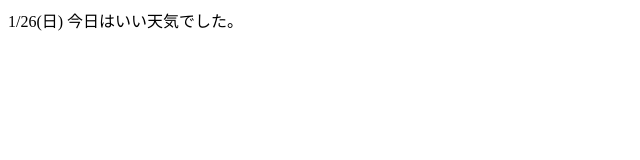
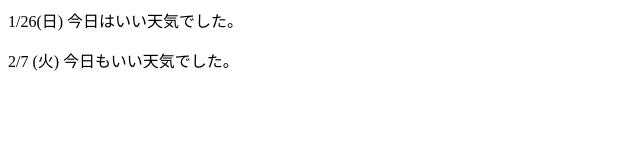
Before and after one commit to hajipion/test1, a plain HTML site: page index.html in a window 1280 px wide. Shown: the whole page, without its empty margins (0-640 px from the left). Drawn offline with Linux system fonts and the light colour scheme.

Commit message:
2/8 追加

```diff
--- a/index.html
+++ b/index.html
@@ -5,5 +5,6 @@
 	</head>
 	<body>
 		<p>1/26(日) 今日はいい天気でした。</p>
+		<p>2/7 (火) 今日もいい天気でした。</p>
 	</body>
 </html>
```
